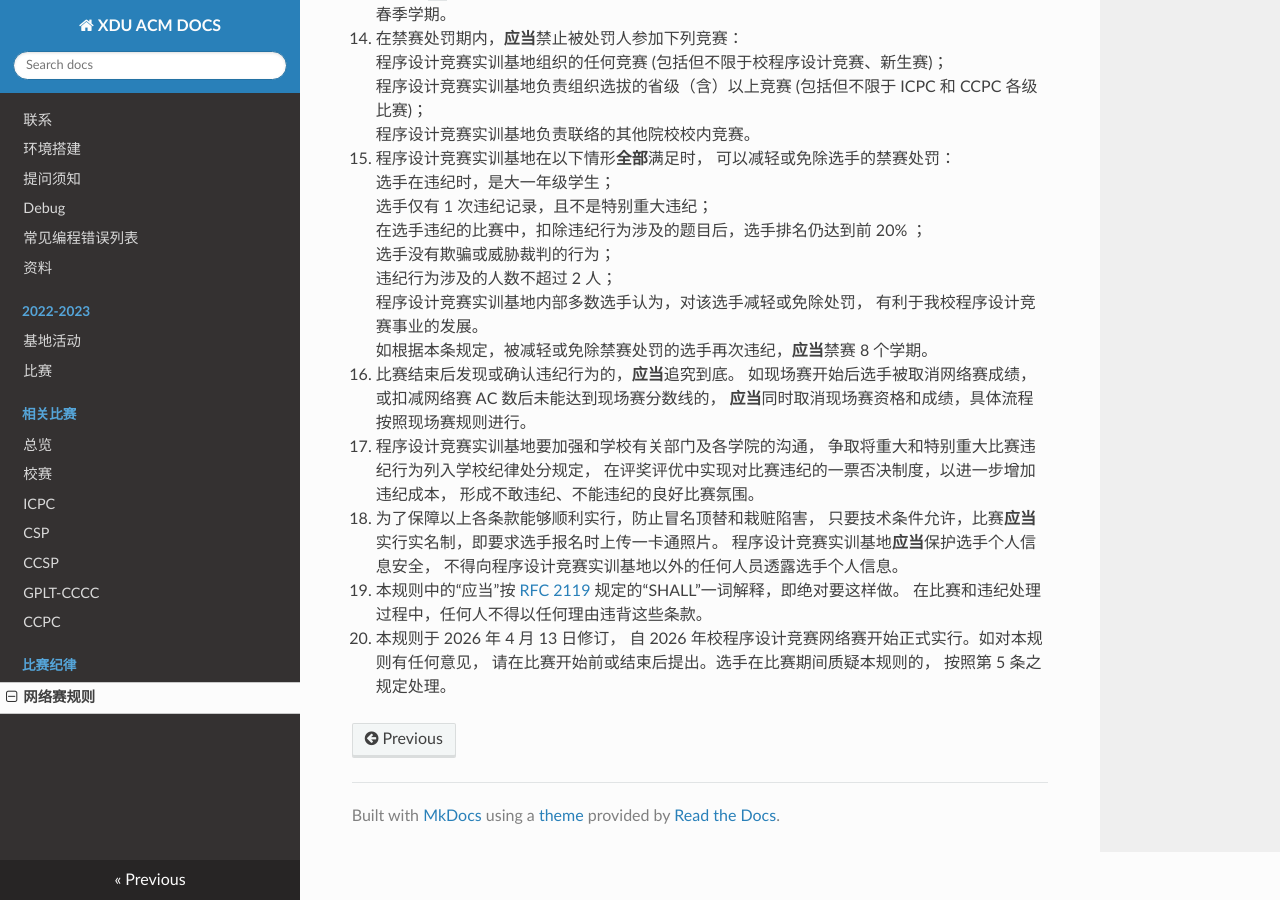
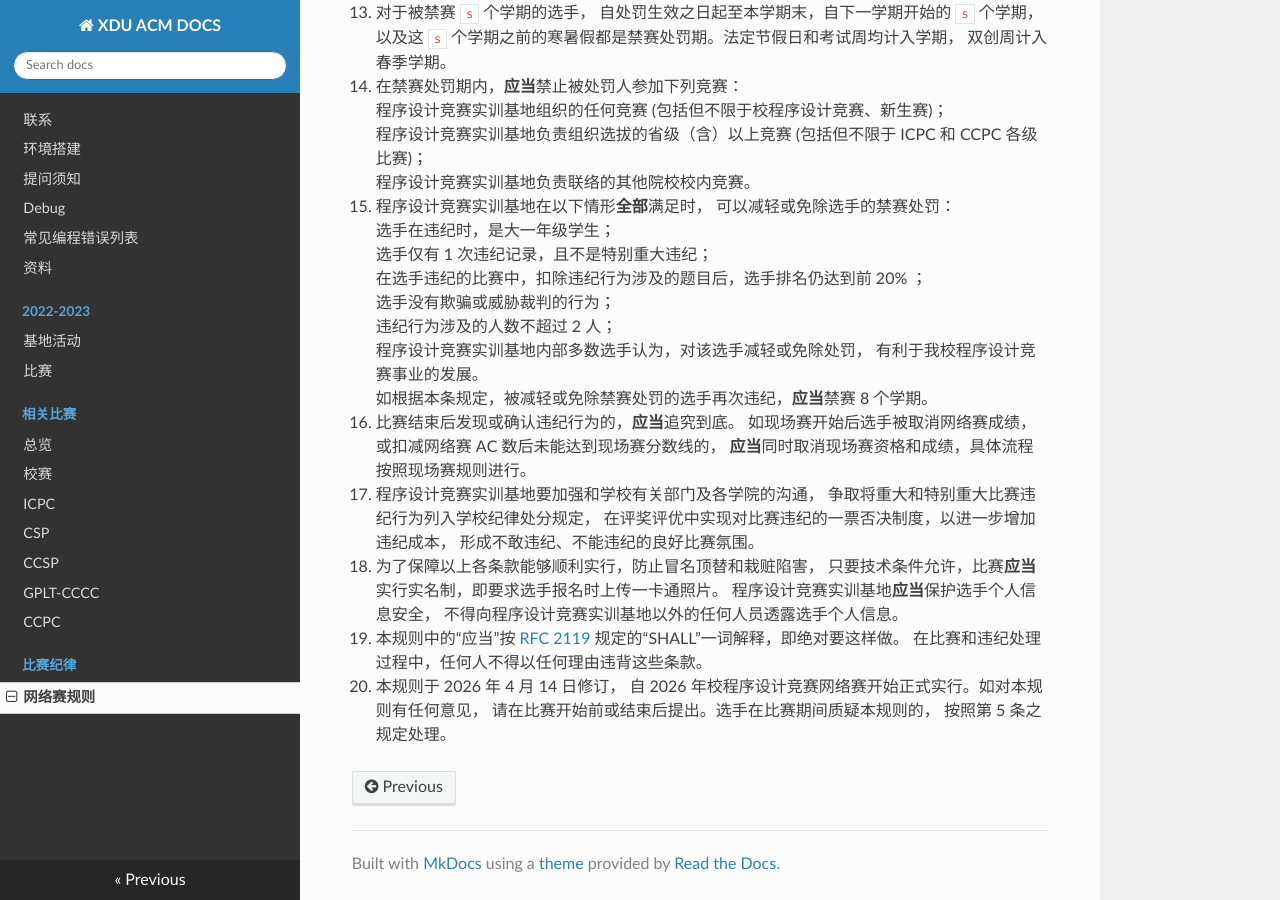
Before and after one commit to xdu-icpc/docs, an MkDocs documentation site: the page built from docs/discipline/rule-online.md, in a window 1280 px wide and 900 px high, scrolled down 2399 px. Built offline with MkDocs 1.6.1, drawn with Linux system fonts in a browser that asks for light colours; nearby versions of some CDN libraries; some of the changed text lies outside the part shown.

Commit message:
clarify using NLP on program code is still unallowed and ...
request reproducible use of (non-NLP) tools.

```diff
--- a/docs/discipline/rule-online.md
+++ b/docs/discipline/rule-online.md
@@ -1,6 +1,6 @@
 # 西安电子科技大学程序设计竞赛网络赛规则
 
-(修订日期 2026-04-13)
+(修订日期 2026-04-14)
 
 1. 为了深入贯彻落实全国教育大会精神，将立德树人融入程序设计竞赛教育环节，
 传承和发扬西电优良学风，维护西电和西电程序设计竞赛实训基地的名誉，
@@ -149,7 +150,7 @@
 
 [1]:https://tools.ietf.org/html/rfc2119
 
-21. 本规则于 2026 年 4 月 13 日修订，
+21. 本规则于 2026 年 4 月 14 日修订，
 自 2026 年校程序设计竞赛网络赛开始正式实行。如对本规则有任何意见，
 请在比赛开始前或结束后提出。选手在比赛期间质疑本规则的，
 按照第 5 条之规定处理。
```
Also changed, not shown: other parts of docs/discipline/rule-online.md (+2 -1 lines).
